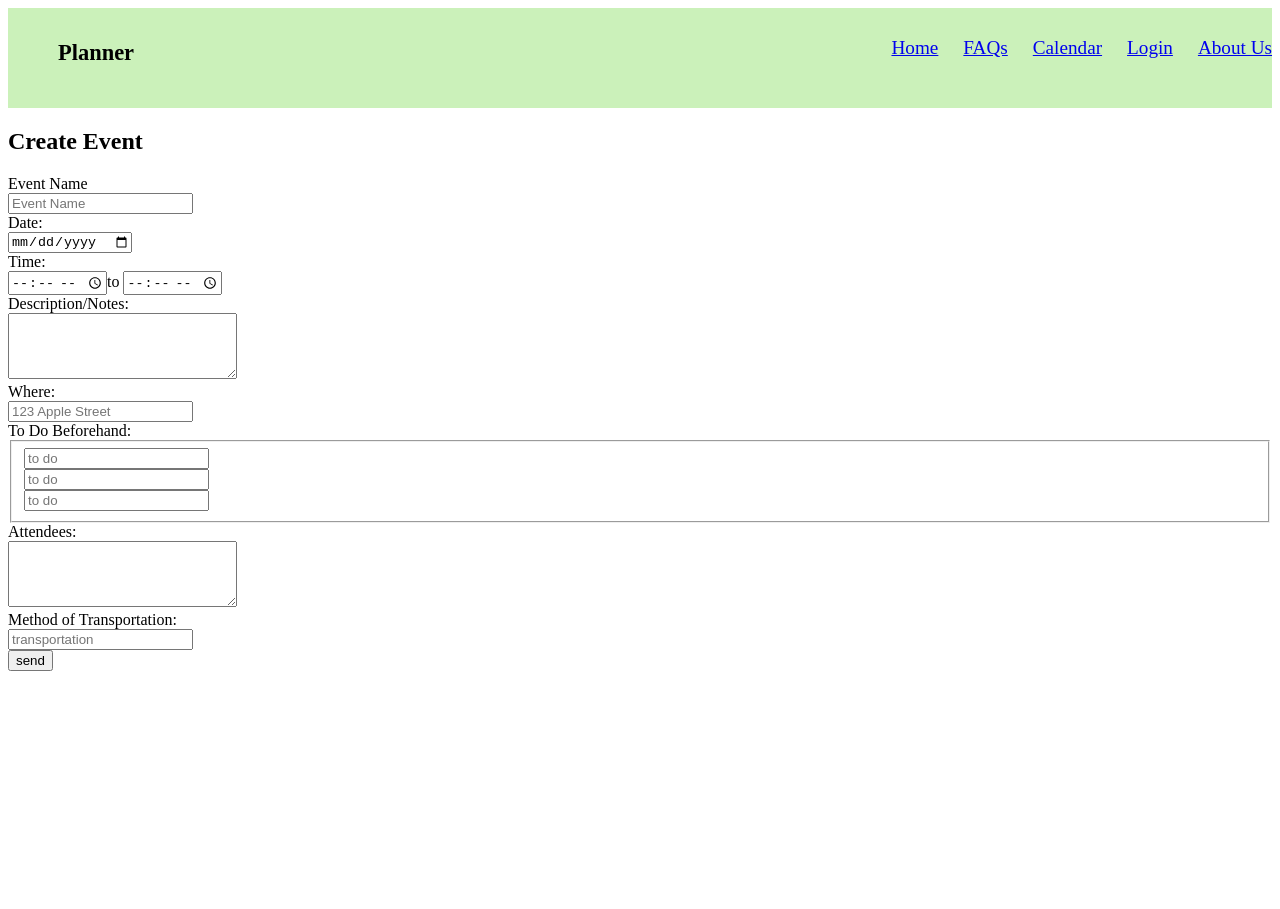
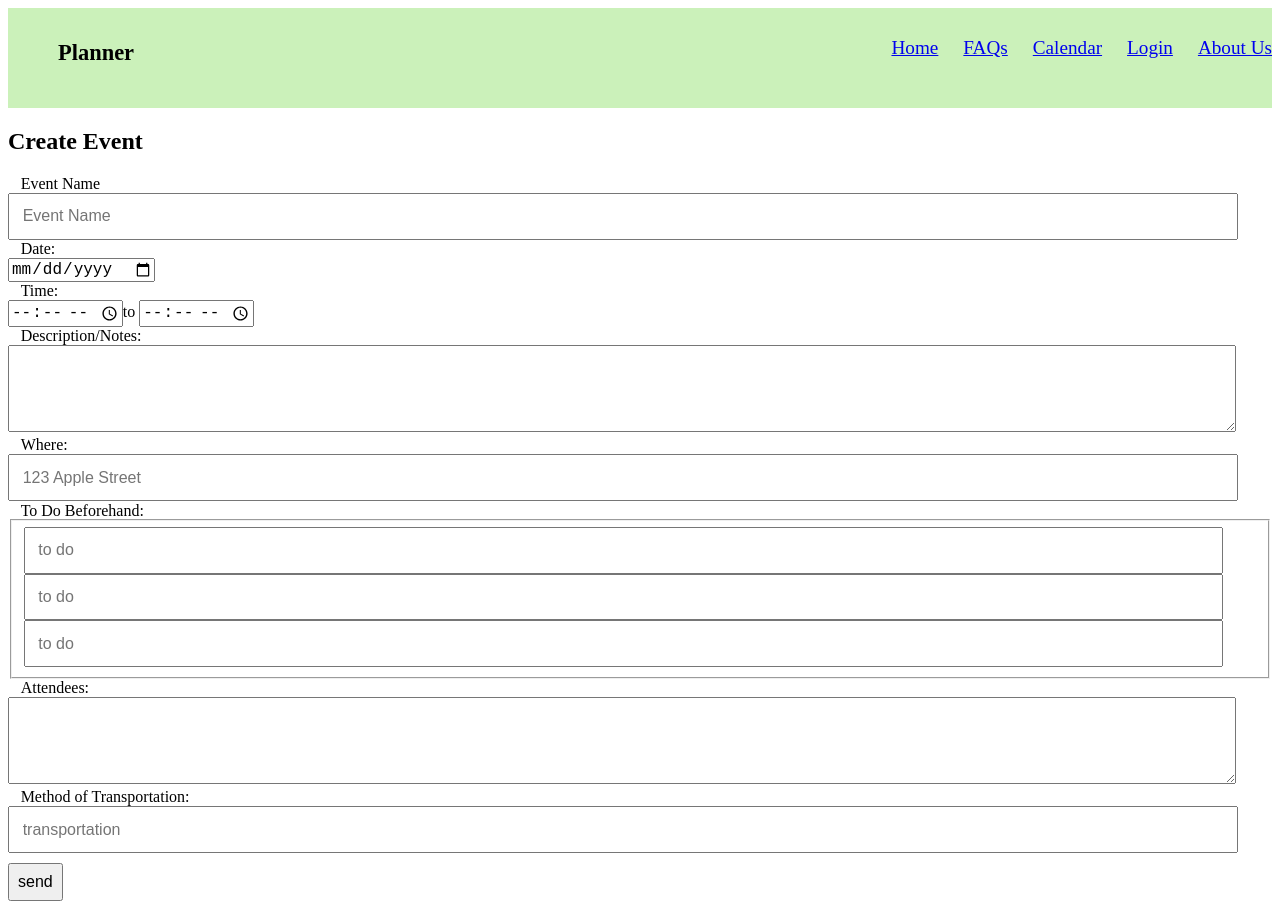
Before and after one commit to jtly4/Planner_Journal, a React (Create React App) app: page /CreateEvent in a window 1280 px wide. Shown: the top 909 px of the page. Before the commit the page ends 800 px from the top, so only its background shows below. Built offline with nearby package versions, Linux system fonts and the light colour scheme.

Commit message:
Update App.css

```diff
--- a/src/App.css
+++ b/src/App.css
@@ -212,6 +212,57 @@
   width: 100%;
 }
 
+
+/* CREATE EVENT */
+.create-view-left {
+  width: 100%;
+}
+
+.create-view-right {
+  width: 100%;
+}
+
+.create-event{
+  display: flex;
+  justify-content: space-between;
+}
+
+.cEvent_inputTxt {
+  width: 95%;
+  padding: 1%;
+  font-size: medium;
+}
+
+.event_label {
+  padding: 1%;
+  margin-bottom: 20px;
+  margin-top: 20px;
+}
+
+.create-todo {
+  width: 95%;
+  padding: 1%;
+  margin-bottom: 20px;
+}
+
+.create-todos {
+  padding: 1%;
+}
+
+.create-time {
+  width: 20%;
+  font-size: large;
+}
+
+.cEvent_input {
+  font-size: large;
+}
+
+#createEvent_submitBtn {
+  font-size: medium;
+  padding: 8px;
+  margin-top: 10px;
+}
 .close-bottom {
   display: flex;
   justify-content: space-between;
```
